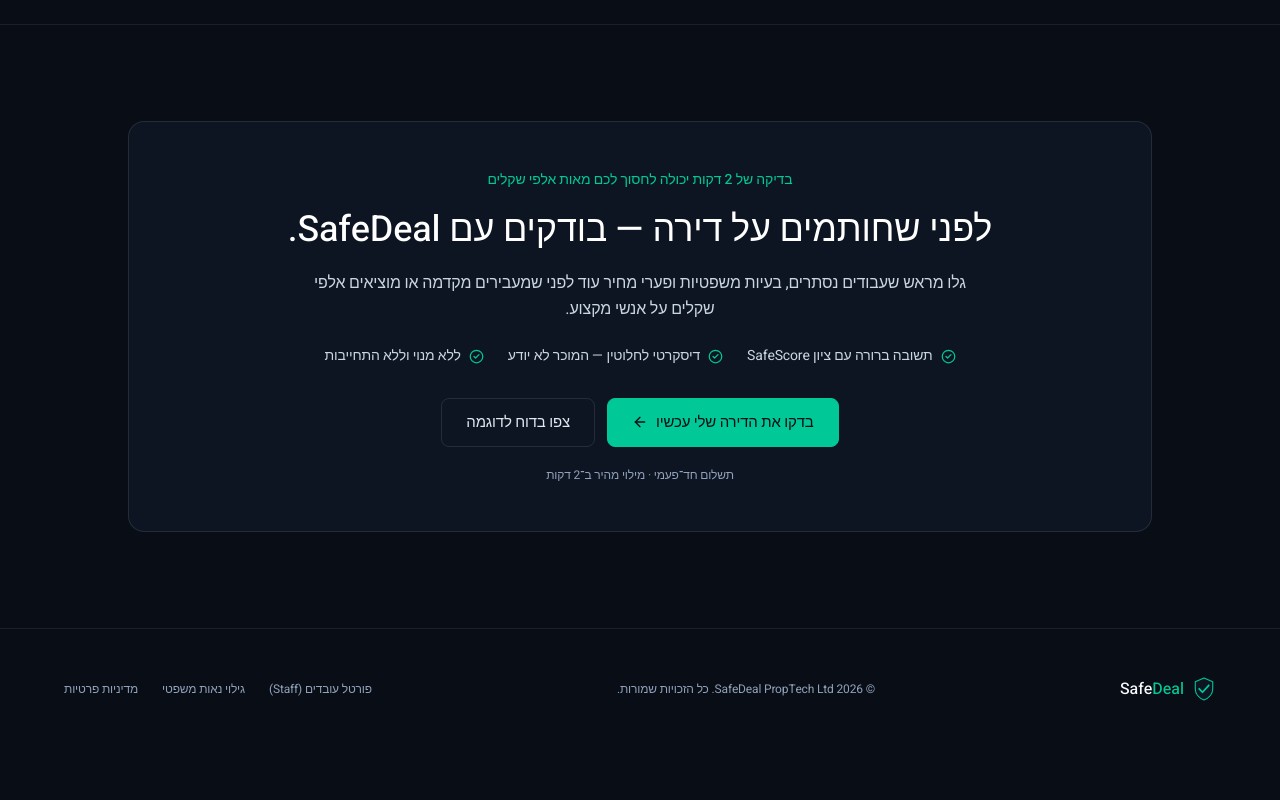
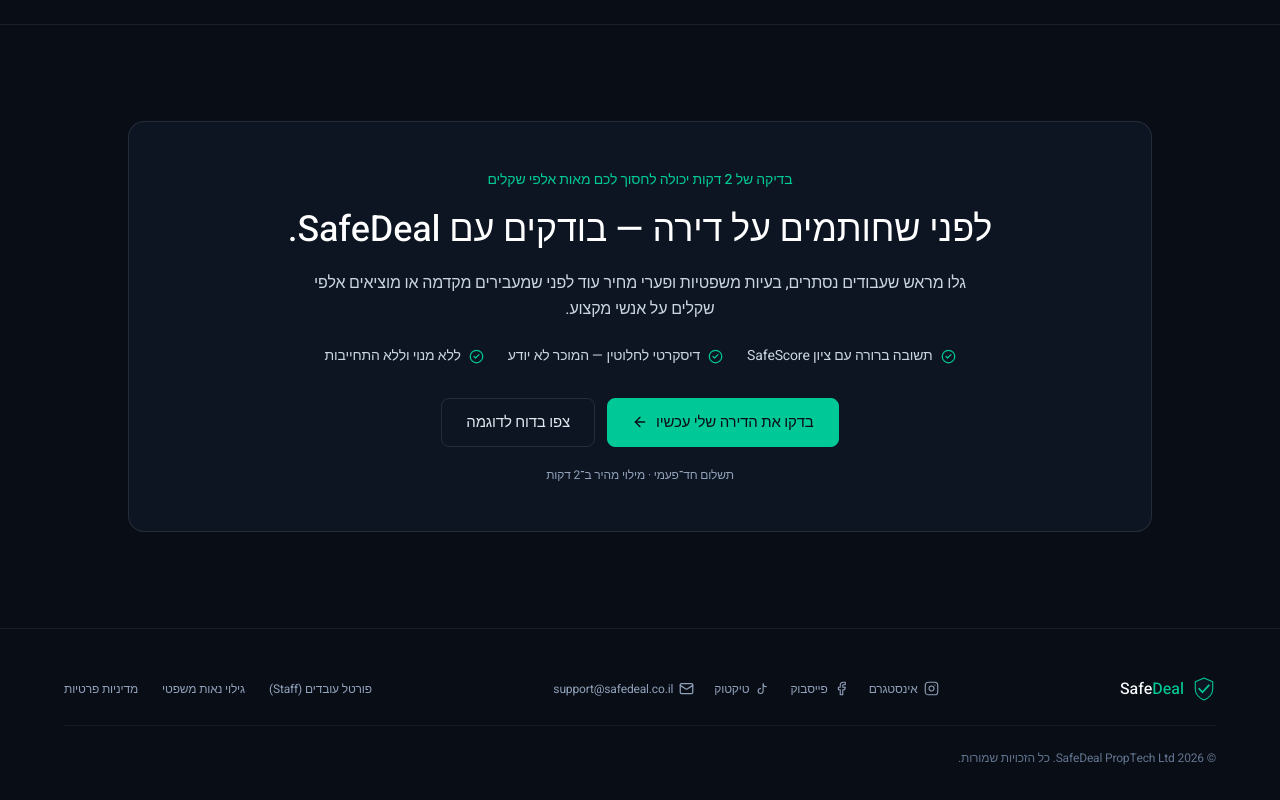
Before and after one commit to ofek-ok/safedeal, a Next.js app in the folder frontend/: page / in a window 1280 px wide. Shown: the part 6111-6911 px from the top of the page. Before the commit the page ends 6860 px from the top, so only its background shows below. Built offline with nearby package versions, Linux system fonts and the light colour scheme; no server answers; a web font is replaced by a local one.

Commit message:
feat(frontend): add Instagram, Facebook, TikTok and email links to footer

```diff
--- a/frontend/src/app/page.tsx
+++ b/frontend/src/app/page.tsx
@@ -12,6 +12,7 @@ import {
   ChevronDown,
   CheckCircle2,
   MapPin,
+  Mail,
 } from "lucide-react";
 import { SafeDealLogo } from "@/components/SafeDealLogo";
 
@@ -786,14 +787,62 @@ export default function HomePage() {
           FOOTER
       ═══════════════════════════════════════════════════════ */}
       <footer className="border-t border-white/[0.08] px-6 py-12 bg-[#080D16]">
-        <div className="max-w-6xl mx-auto flex flex-col sm:flex-row items-center justify-between gap-6">
+        <div className="max-w-6xl mx-auto flex flex-col md:flex-row items-center justify-between gap-6">
           <SafeDealLogo size="xs" />
 
-          <p className="text-xs text-slate-400 font-normal">
-            © {new Date().getFullYear()} SafeDeal PropTech Ltd. כל הזכויות שמורות.
-          </p>
+          <div className="flex flex-wrap items-center justify-center gap-5 text-xs text-slate-400">
+            <a
+              href="https://www.instagram.com/safedeal.il/"
+              target="_blank"
+              rel="noopener noreferrer"
+              aria-label="Instagram"
+              className="inline-flex items-center gap-1.5 hover:text-white transition-colors duration-200 ease-out"
+            >
+              <svg width="15" height="15" viewBox="0 0 24 24" fill="none" stroke="currentColor" strokeWidth="1.8" strokeLinecap="round" strokeLinejoin="round" aria-hidden="true">
+                <rect width="20" height="20" x="2" y="2" rx="5" ry="5" />
+                <path d="M16 11.37A4 4 0 1 1 12.63 8 4 4 0 0 1 16 11.37z" />
+                <line x1="17.5" x2="17.51" y1="6.5" y2="6.5" />
+              </svg>
+              <span>אינסטגרם</span>
+            </a>
 
-          <div className="flex gap-6 text-xs text-slate-400 font-normal">
+            <a
+              href="https://www.facebook.com/safedeal.il/"
+              target="_blank"
+              rel="noopener noreferrer"
+              aria-label="Facebook"
+              className="inline-flex items-center gap-1.5 hover:text-white transition-colors duration-200 ease-out"
+            >
+              <svg width="15" height="15" viewBox="0 0 24 24" fill="none" stroke="currentColor" strokeWidth="1.8" strokeLinecap="round" strokeLinejoin="round" aria-hidden="true">
+                <path d="M18 2h-3a5 5 0 0 0-5 5v3H7v4h3v8h4v-8h3l1-4h-4V7a1 1 0 0 1 1-1h3z" />
+              </svg>
+              <span>פייסבוק</span>
+            </a>
+
+            <a
+              href="https://www.tiktok.com/@safedeal.il"
+              target="_blank"
+              rel="noopener noreferrer"
+              aria-label="TikTok"
+              className="inline-flex items-center gap-1.5 hover:text-white transition-colors duration-200 ease-out"
+            >
+              <svg width="15" height="15" viewBox="0 0 24 24" fill="none" stroke="currentColor" strokeWidth="1.8" strokeLinecap="round" strokeLinejoin="round" aria-hidden="true">
+                <path d="M9 12a4 4 0 1 0 4 4V4a5 5 0 0 0 5 5" />
+              </svg>
+              <span>טיקטוק</span>
+            </a>
+
+            <a
+              href="mailto:support@safedeal.co.il"
+              aria-label="Email"
+              className="inline-flex items-center gap-1.5 hover:text-white transition-colors duration-200 ease-out"
+            >
+              <Mail size={15} aria-hidden="true" />
+              <span>support@safedeal.co.il</span>
+            </a>
+          </div>
+
+          <div className="flex flex-wrap items-center justify-center gap-6 text-xs text-slate-400 font-normal">
             <a
               href={`${(process.env.NEXT_PUBLIC_SAFEDEAL_STAFF_API_URL ?? "https://safedeal-staff.vercel.app").replace(/\/+$/, "")}/staff`}
               className="hover:text-white transition-colors duration-200 ease-out"
@@ -808,6 +857,9 @@ export default function HomePage() {
             </a>
           </div>
         </div>
+        <p className="max-w-6xl mx-auto text-center md:text-right text-xs text-slate-500 font-normal mt-6 pt-6 border-t border-white/[0.05]">
+          © {new Date().getFullYear()} SafeDeal PropTech Ltd. כל הזכויות שמורות.
+        </p>
       </footer>
     </div>
   );
```
